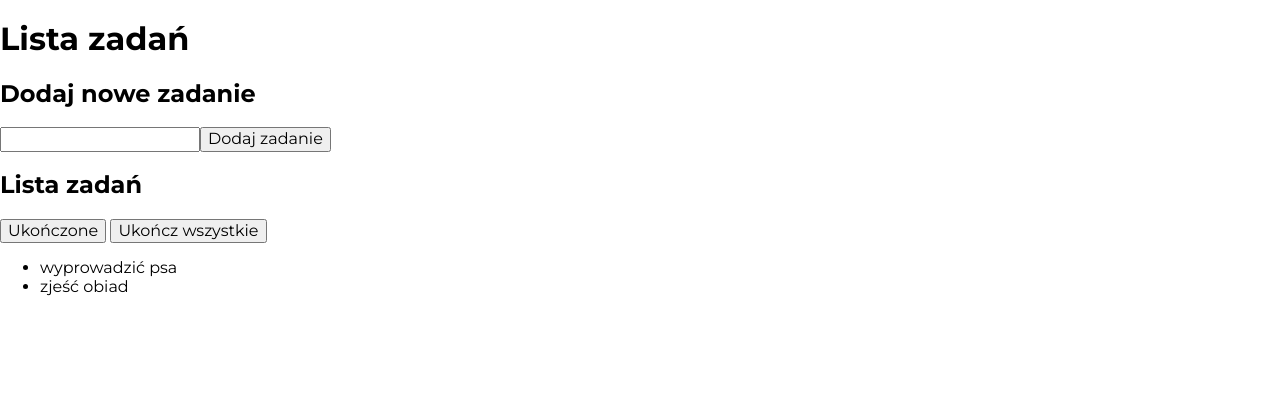
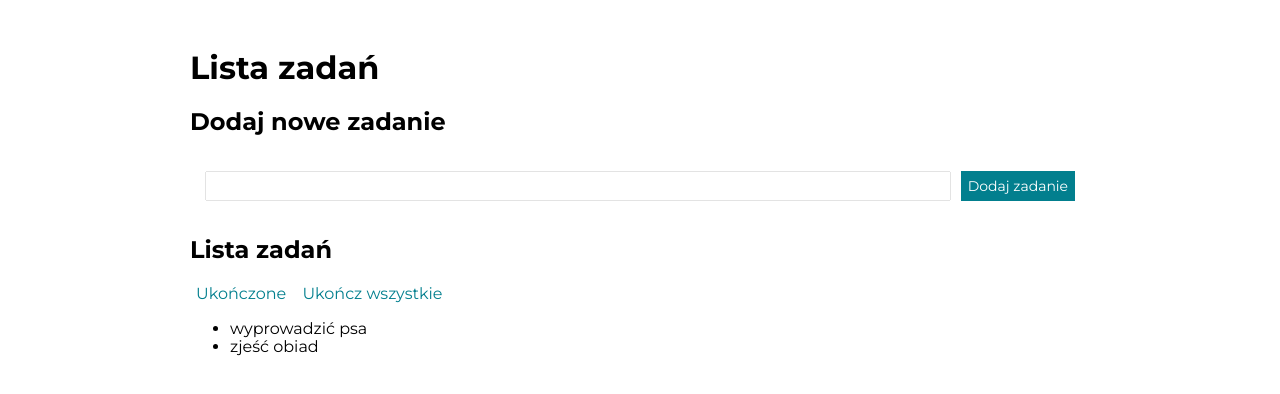
Before and after one commit to agaa-mac/react-to-do-list, a React (Create React App) app: page / in a window 1280 px wide. Shown: the top 394 px of the page. Built offline with nearby package versions, Linux system fonts and the light colour scheme.

Commit message:
added css to Buttons, Form, Header

```diff
--- a/src/Buttons/index.js
+++ b/src/Buttons/index.js
@@ -1,9 +1,12 @@
+import "./style.css";
+
 export default function Buttons(props) {
   if (props.tasks.length > 0) {
     return (
-      <div>
+      <div className="buttons">
         {" "}
-        <button>Ukończone</button> <button>Ukończ wszystkie</button>{" "}
+        <button className="buttons__button">Ukończone</button>{" "}
+        <button className="buttons__button">Ukończ wszystkie</button>{" "}
       </div>
     );
   } else {
--- a/src/Buttons/style.css
+++ b/src/Buttons/style.css
@@ -0,0 +1,9 @@
+.buttons__button {
+  color: rgb(2, 127, 142);
+  background-color: white;
+  border: none;
+  transition: 1s;
+}
+.buttons__button:hover {
+  color: rgba(2, 127, 142, 0.5);
+}
--- a/src/Form/index.js
+++ b/src/Form/index.js
@@ -1,8 +1,10 @@
+import "./style.css";
+
 export default function Form() {
   return (
-    <form>
-      <input type="text" />
-      <button>Dodaj zadanie</button>
+    <form className="form">
+      <input type="text" className="form__textInput" />
+      <button className="form__button">Dodaj zadanie</button>
     </form>
   );
 }
--- /dev/null
+++ b/src/Form/style.css
@@ -0,0 +1,25 @@
+.form {
+  margin: 1px 0 8px;
+  padding: 15px;
+  display: grid;
+  grid-template-columns: 6fr 1fr;
+}
+.form__textInput {
+  opacity: 0.2;
+  padding: 4px 0;
+}
+.form__button {
+  font-weight: 300;
+  margin-left: 10px;
+  padding: 6px 5px;
+  background-color: rgb(2, 127, 142);
+  border: 1px solid rgb(2, 127, 142);
+  color: rgb(255, 255, 255);
+  font-size: 14px;
+  transition: 1s;
+}
+.form__button:hover {
+  background-color: rgba(2, 127, 142, 0.8);
+  border-color: rgba(2, 127, 142, 0.8);
+  transform: scale(1.1);
+}
--- a/src/Header/index.js
+++ b/src/Header/index.js
@@ -1,6 +1,6 @@
 import "./style.css";
 
 function Header(props) {
-  return <h1> {props.title} </h1>;
+  return <h1 className="header"> {props.title} </h1>;
 }
 export default Header;
--- a/src/Header/style.css
+++ b/src/Header/style.css
@@ -0,0 +1,3 @@
+.header {
+  margin-top: 50px;
+}
--- a/src/Section/index.js
+++ b/src/Section/index.js
@@ -1,3 +1,5 @@
+import "./style.css";
+
 export default function Section(props) {
   return (
     <section>
--- a/src/Tasks/index.js
+++ b/src/Tasks/index.js
@@ -1,4 +1,5 @@
 import "./style.css";
+
 export default function Tasks(props) {
   return (
     <ul className="list">
--- a/src/index.css
+++ b/src/index.css
@@ -10,4 +10,6 @@ html {
 
 body {
   font-family: "Montserrat", sans-serif;
+  max-width: 900px;
+  margin: 0 auto;
 }
```
Also changed, not shown: src/Section/style.css (added).
